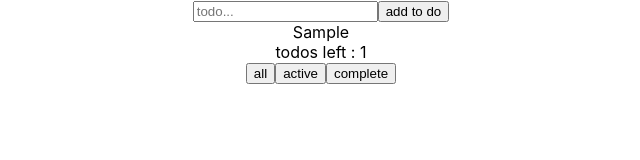
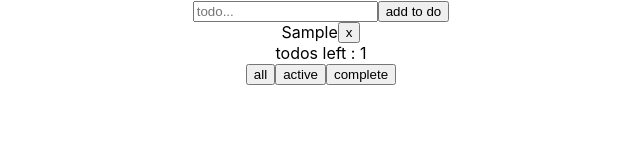
Before and after one commit to Danisimogg/ToDoList, a React (Create React App) app: page / in a window 1280 px wide. Both pictures are taken after typing "Sample" into the empty fields and a click on the button "add to do". Shown: the top 160 px of the page, without its empty margins (319-959 px from the left). Built offline with nearby package versions, Linux system fonts and the light colour scheme.

Commit message:
Add feature "delete todo"

```diff
--- a/src/components/Todo.js
+++ b/src/components/Todo.js
@@ -1,10 +1,14 @@
 import React from "react";
 
 export default props => (
+    <div style = {{display: "flex" , justifyContent: "center"}}>
     <div style = {{
                 textDecoration: props.todo.complete ? "line-through" : ""
             }}
         onClick = { props.toggleComplete}
         >
         {props.todo.text}
-             </div>);
+             </div>
+             <button onClick={props.onDelete}>x</button>
+             </div>
+             );
--- a/src/components/TodoList.js
+++ b/src/components/TodoList.js
@@ -33,25 +33,30 @@
         updateTodoToShow = (s) => {
             this.setState({
                 todoToShow: s
+            });
+        };
+        handleDeleteTodo = (id) =>{
+            this.setState({
+                todos: this.state.todos.filter(todo => todo.id !== id)
             })
         }
-    render(){
-let todos = [];
-
-if(this.state.todoToShow === "all"){
+        render() {
+                let todos = [];
+if (this.state.todoToShow === "all") {
     todos = this.state.todos;
-} else if (this.state.todoToShow === "active"){
+} else if (this.state.todoToShow === "active") {
     todos = this.state.todos.filter(todo => !todo.complete);
-}else if (this.state.todoToShow === "complete"){
+} else if (this.state.todoToShow === "complete") {
     todos = this.state.todos.filter(todo => todo.complete);
 }
 
-        return (
+return (
         <div>
             <TodoForm onSubmit={this.addTodo} />
             {todos.map(todo => (
                 <Todo key={todo.id}
                 toggleComplete={() => this.toggleComplete(todo.id)}
+                onDelete = {() => this.handleDeleteTodo(todo.id)}
                 todo = {todo} />
             ))}
             <div> todos left : {this.state.todos.filter(todo => !todo.complete).length}</div>
```
